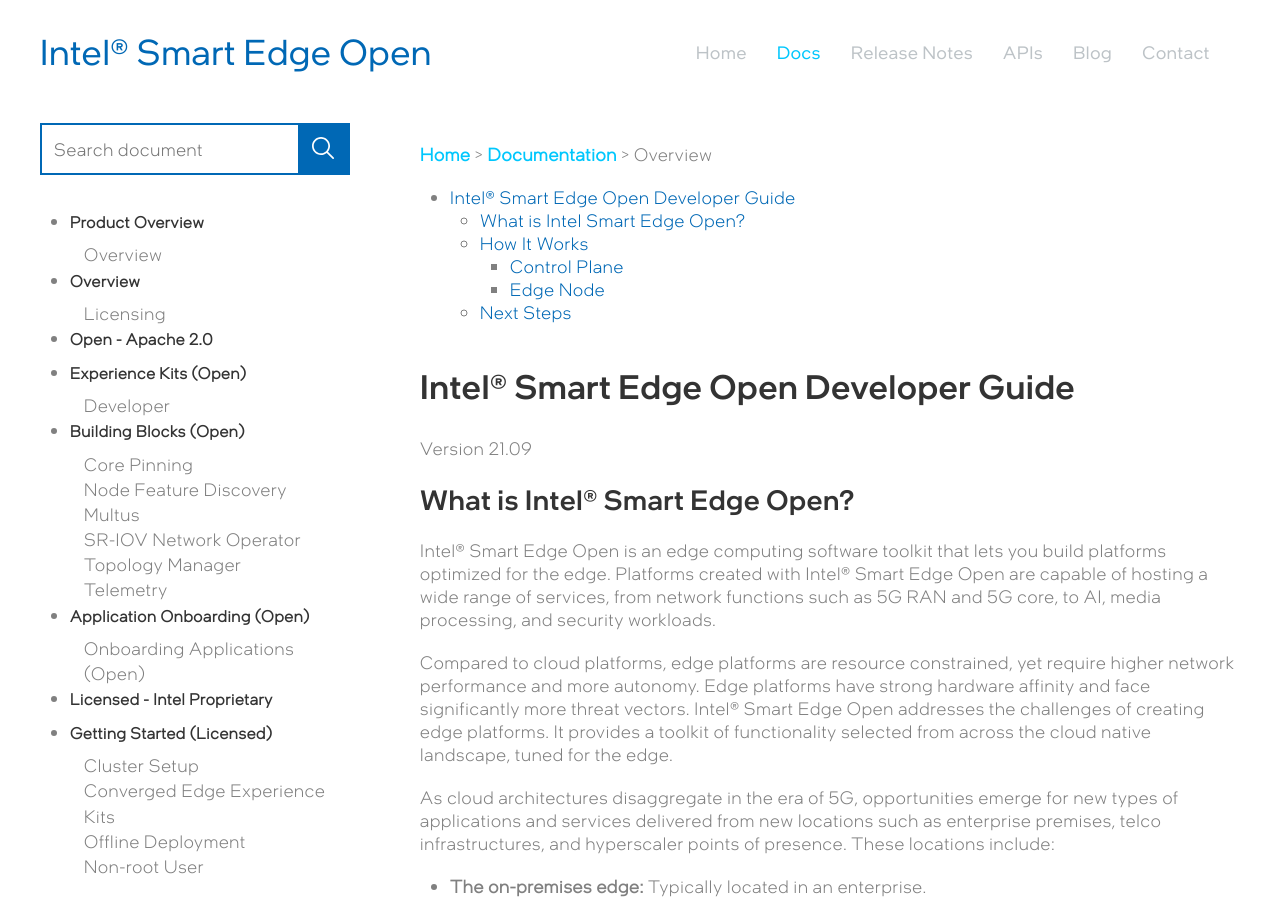
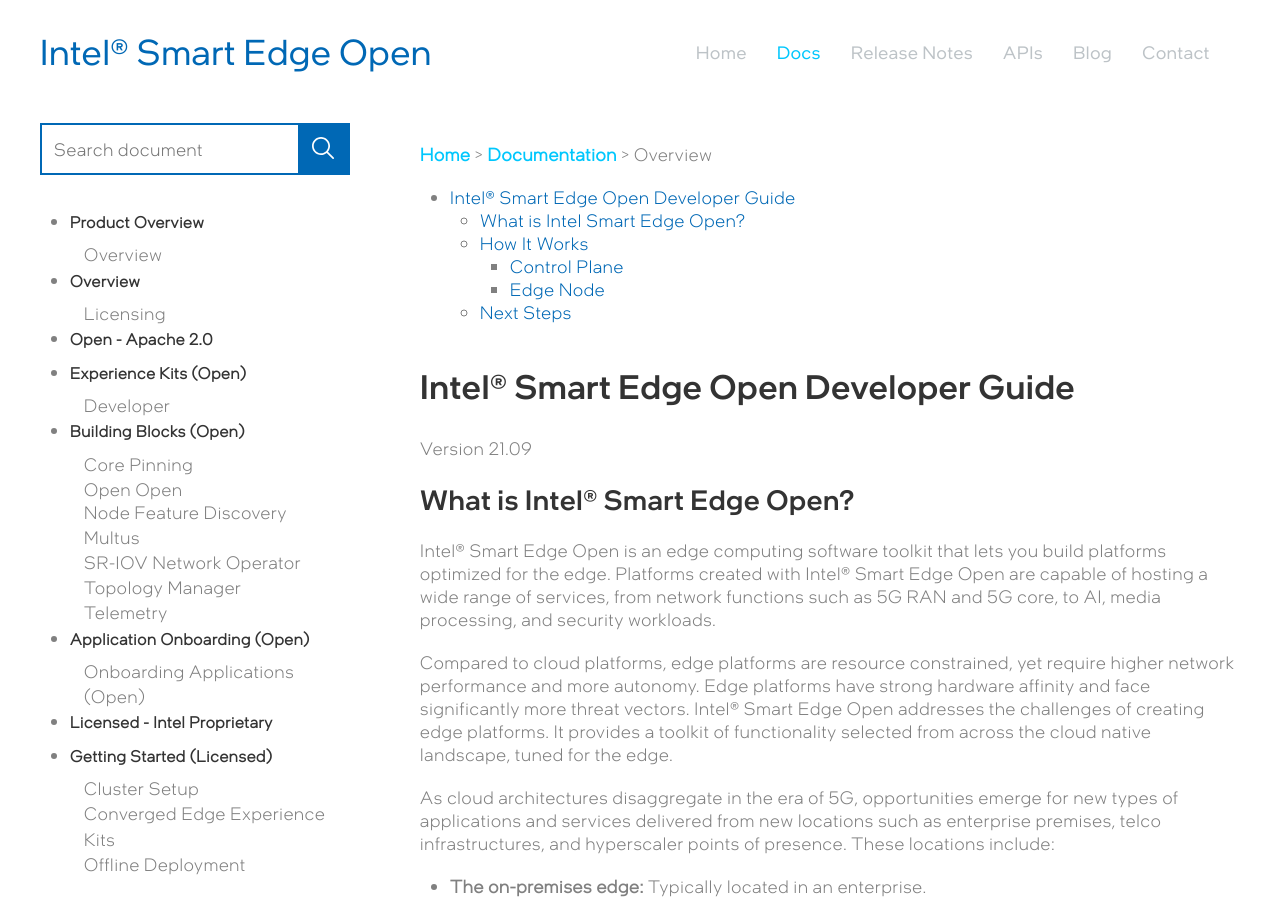
Before and after one commit to intelsmartedgeons/docs, a Jekyll site: the page built from product-overview.md, in a window 1280 px wide and 900 px high. Built offline with Jekyll 4.4.1, drawn with Linux system fonts in a browser that asks for light colours; some web fonts are replaced; our own code applies the rules of GitHub Pages for plain Markdown files; comment, search, counter and statistics services are not loaded.

Commit message:
changes in left navigation

```diff
--- a/_data/navbars/building-blocks.yml
+++ b/_data/navbars/building-blocks.yml
@@ -6,6 +6,9 @@
       path: /docs/components/resource-management/core-pinning
       meta_title:
       meta_description:
+      section:
+          - title: Open Open
+            path: /docs/components/resource-management/core-pinning
 
     - title: Node Feature Discovery
       path: /docs/components/resource-management/node-feature-discovery
--- a/_includes/doc.html
+++ b/_includes/doc.html
@@ -54,6 +54,13 @@
                                         {% for nav in navbar.section %}
                                         {% assign doc_url = nav.path | append:"/" %}
                                         <li class="{% if doc_url == repo_path %}uk-active{% endif %}"><a href="{{ nav.path }}"><span>{{ nav.title }}</span></a></li>
+                                        {% if nav.section != '' %}
+                                        <ul>
+                                            {% for nested_nav in nav.section %}
+                                            <li><span>{{ nested_nav.title }}</span></li>
+                                            {% endfor %}
+                                        </ul>
+                                        {% endif %}
                                         {% endfor %}
                                         </ul>
                                     </li>
```
